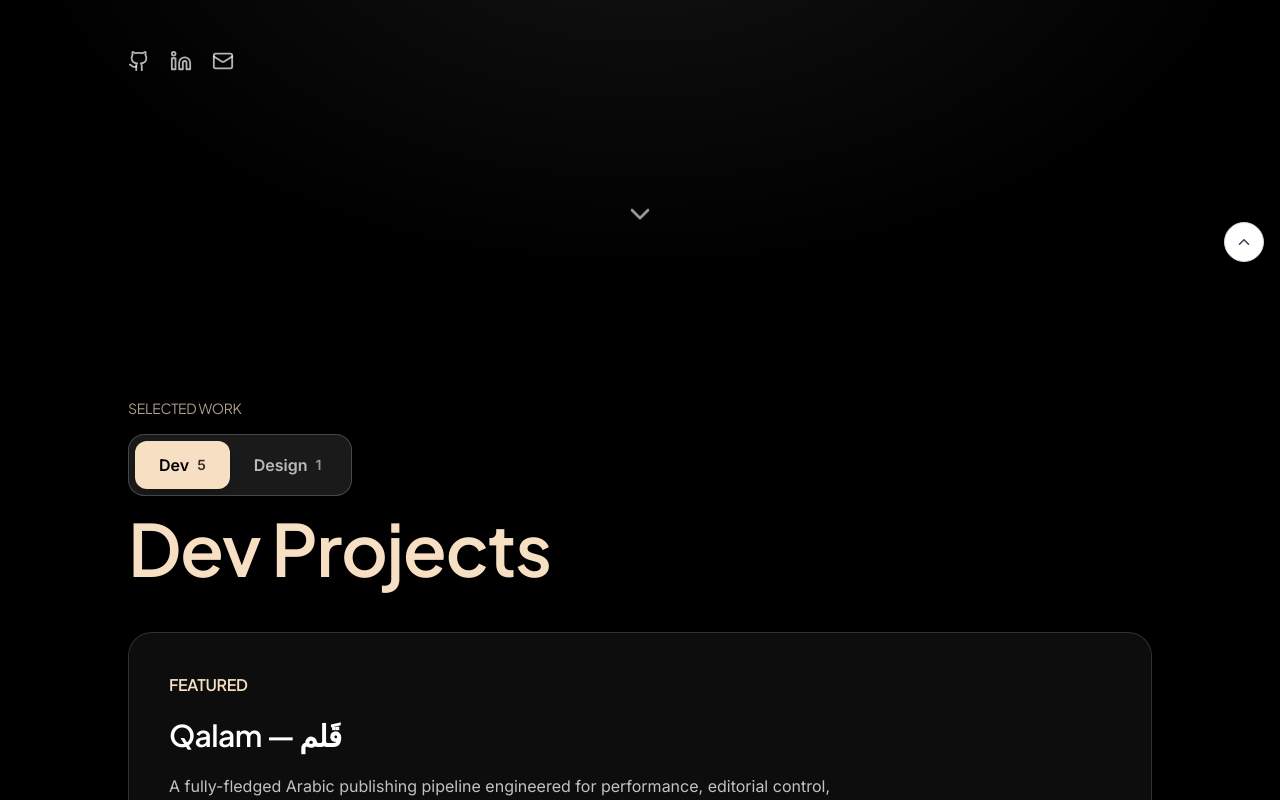
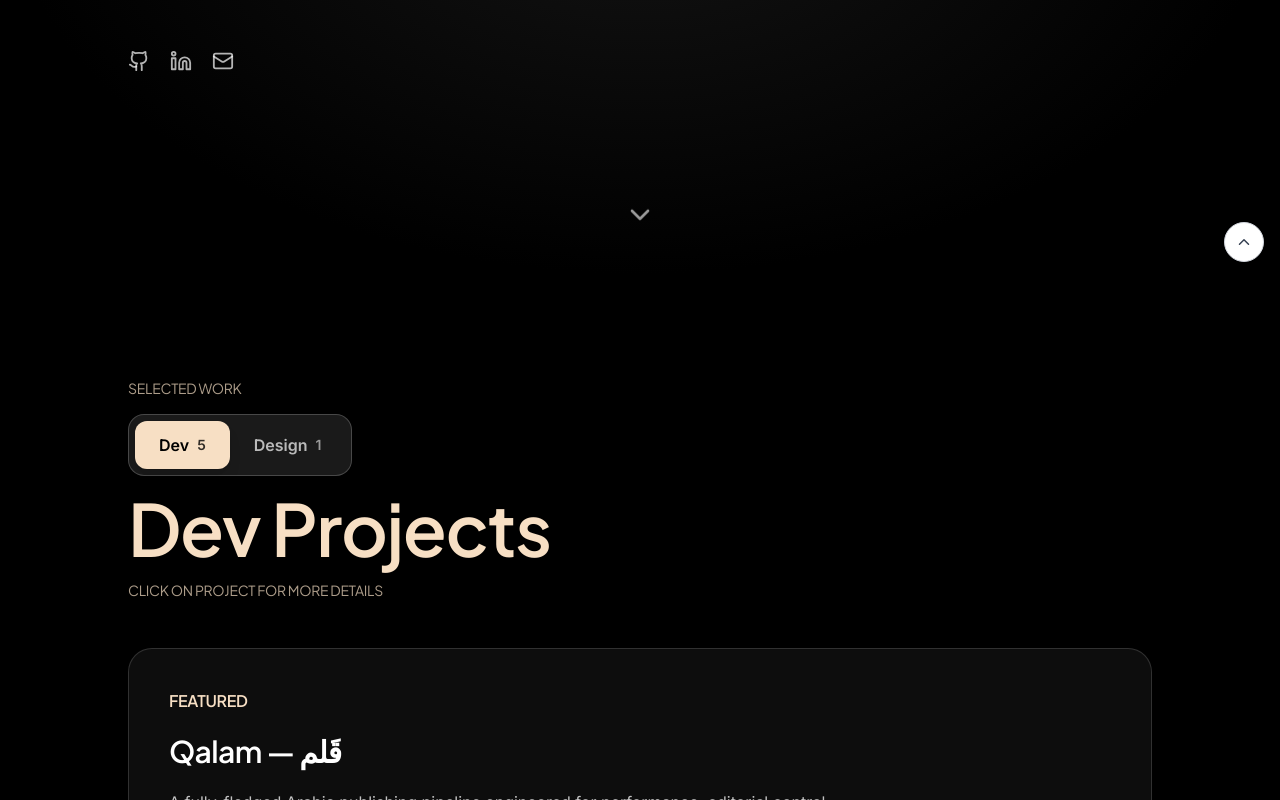
Before and after one commit to hm2156/portfolio, a Next.js app: page / in a window 1280 px wide. Shown: the part 522-1322 px from the top of the page. Built offline with nearby package versions, Linux system fonts and the light colour scheme.

Commit message:
more info

```diff
--- a/src/app/components/Portfolio.js
+++ b/src/app/components/Portfolio.js
@@ -984,13 +984,14 @@ const Portfolio = () => {
     <div className="min-h-screen bg-black text-white">
       <Hero profile={profile} />
 
-      <section id="projects" className="pt-30 pb-32 px-6 bg-black text-white">
+      <section id="projects" className="pt-25 pb-32 px-6 bg-black text-white">
         <div className="max-w-5xl mx-auto space-y-12">
           <div className="space-y-6">
             <div className="space-y-4">
               <p className="text-sm uppercase tracking-[0.5em] text-[#f7dfc4]/70 hero-heading">Selected work</p>
               <CategoryToggle selected={selectedCategory} onChange={setSelectedCategory} counts={counts} />
               <h2 className="hero-heading text-6xl sm:text-7xl font-semibold text-[#f7dfc4]">{selectedCategory} Projects</h2>
+              <p className="text-sm uppercase tracking-[2em] text-[#f7dfc4]/70 hero-heading font-boldpt-2">Click on project for more details</p>
             </div>
           </div>
 
```
